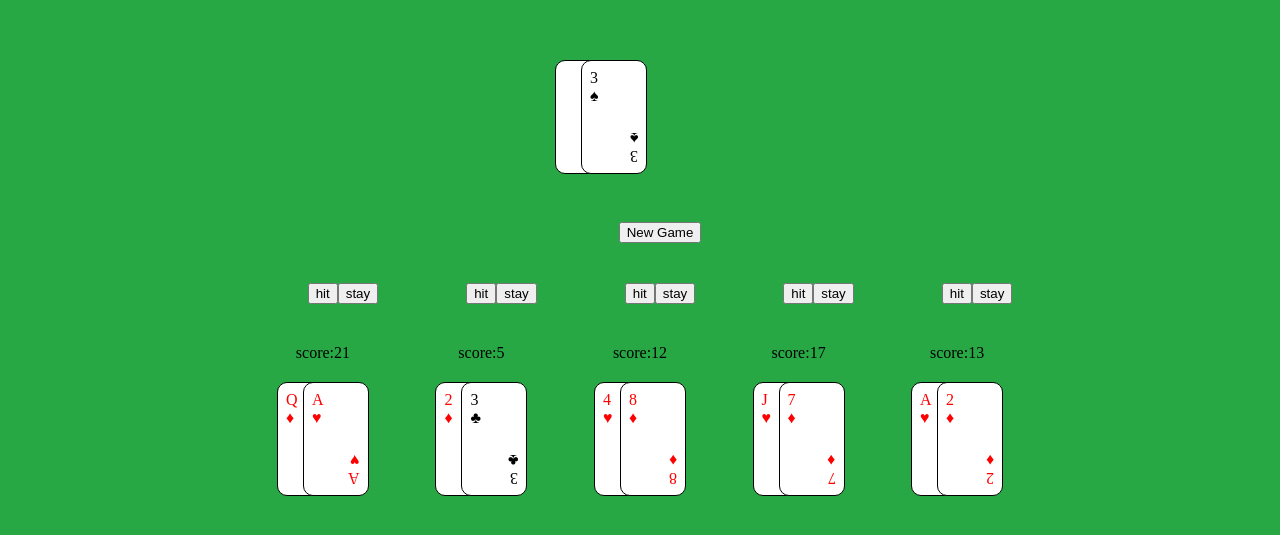
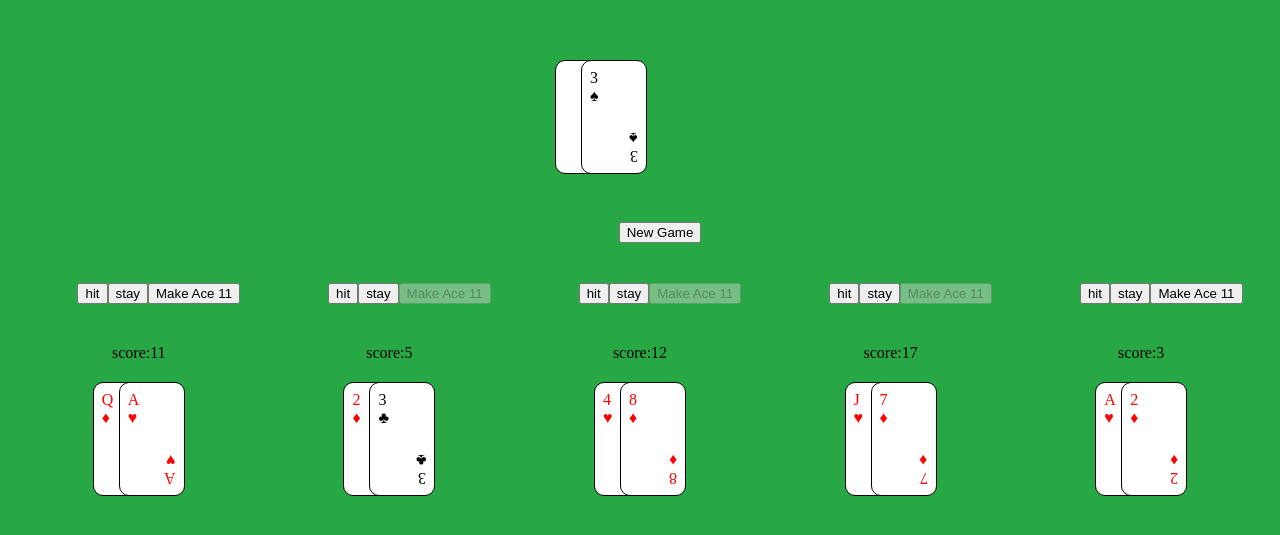
Before and after one commit to Deryx/blackjack, a React (Create React App) app: page / in a window 1280 px wide. Shown: the part 141-676 px from the top of the page. Built offline with nearby package versions, Linux system fonts and the light colour scheme.

Commit message:
Add ace button and click logic

```diff
--- a/src/buttons/ace-button/ace-button.tsx
+++ b/src/buttons/ace-button/ace-button.tsx
@@ -4,7 +4,7 @@ import './ace-button.scss';
 const AceButton = ( props: any ): any => {
     return (
       <div>
-        <button id={ 'aceBtn' + props.player } onClick={ props.aceBtnClick } disabled={ !props.aceStatus }>
+        <button id={ 'aceBtn' + props.player } onClick={ props.aceBtnClick } disabled={ props.aceStatus }>
           Make Ace 11
         </button>
       </div>
--- a/src/playing-table/playing-table.tsx
+++ b/src/playing-table/playing-table.tsx
@@ -2,6 +2,7 @@ import React, { useState } from 'react';
 import PlayerScore from '../player-score/player-score';
 import HitButton from '../buttons/hit-button/hit-button';
 import StayButton from '../buttons/stay-button/stay-button';
+import AceButton from '../buttons/ace-button/ace-button';
 import Hand from '../hand/hand';
 import NewGameButton from '../buttons/new-game-button/new-game-button';
 import handTotal from '../handTotal';
@@ -99,7 +100,7 @@ const Table = ( props: any ): any => {
     }
   }
 
-  const handleStayBtnClick = (event: any): void => {
+  const handleStayBtnClick = ( event: any ): void => {
     const stayBtnId: string = event.target.id;
     const idNumber: number = parseInt( stayBtnId.split('')[stayBtnId.length - 1] );
     const stayButton: any = document.querySelector( '#' + stayBtnId );
@@ -114,6 +115,19 @@ const Table = ( props: any ): any => {
     if ( gameOver() ) processGameOver();
   }
 
+  const handleAceBtnClick = ( event: any ): void => {
+    const aceBtnId: string = event.target.id;
+    const playerId: number = parseInt( aceBtnId.split('')[aceBtnId.length - 1]);
+    const aceButton: any = document.querySelector( '#aceBtn' + playerId );
+    const playerScore: any = document.querySelector( '#player' + playerId + ' div[id=score' + playerId + '] span:nth-child(2)' );
+    console.log(aceBtnId);
+
+    let score: number = parseInt( playerScore.innerText ) + 10;
+    playerScore.innerText = score;
+
+    aceButton.disabled = true;
+  }
+
   const createPlayerControls = (): any => {
     const controls: any = [];
 
@@ -123,10 +137,11 @@ const Table = ( props: any ): any => {
           <div id={ 'player' + i + 'Buttons' } className="buttons">
             <HitButton player={ i } hitBtnClick={ handleHitBtnClick } />
             <StayButton player={ i } stayBtnClick={ handleStayBtnClick } />
+            <AceButton player={ i } aceBtnClick={ handleAceBtnClick } aceStatus={ !( playerHands[i][0].props.rank === 'A' || playerHands[i][1].props.rank === 'A' ) } />
           </div>
           <div id={ 'player' + i + 'GameStatus' } className="gameStatus"></div>
           <div id={ 'player' + i + 'Cards'} className="cardArea">
-            <PlayerScore player={ i } score={ playerHands[i][0].props.rank === 'A' || playerHands[i][1].props.rank === 'A' ? handTotal( playerHands[i] ) + 10 : handTotal( playerHands[i] ) } />
+            <PlayerScore player={ i } score={ handTotal( playerHands[i] ) } />
             <Hand player={ i } cards={ playerHands[i] } />
           </div>
         </div>
```
